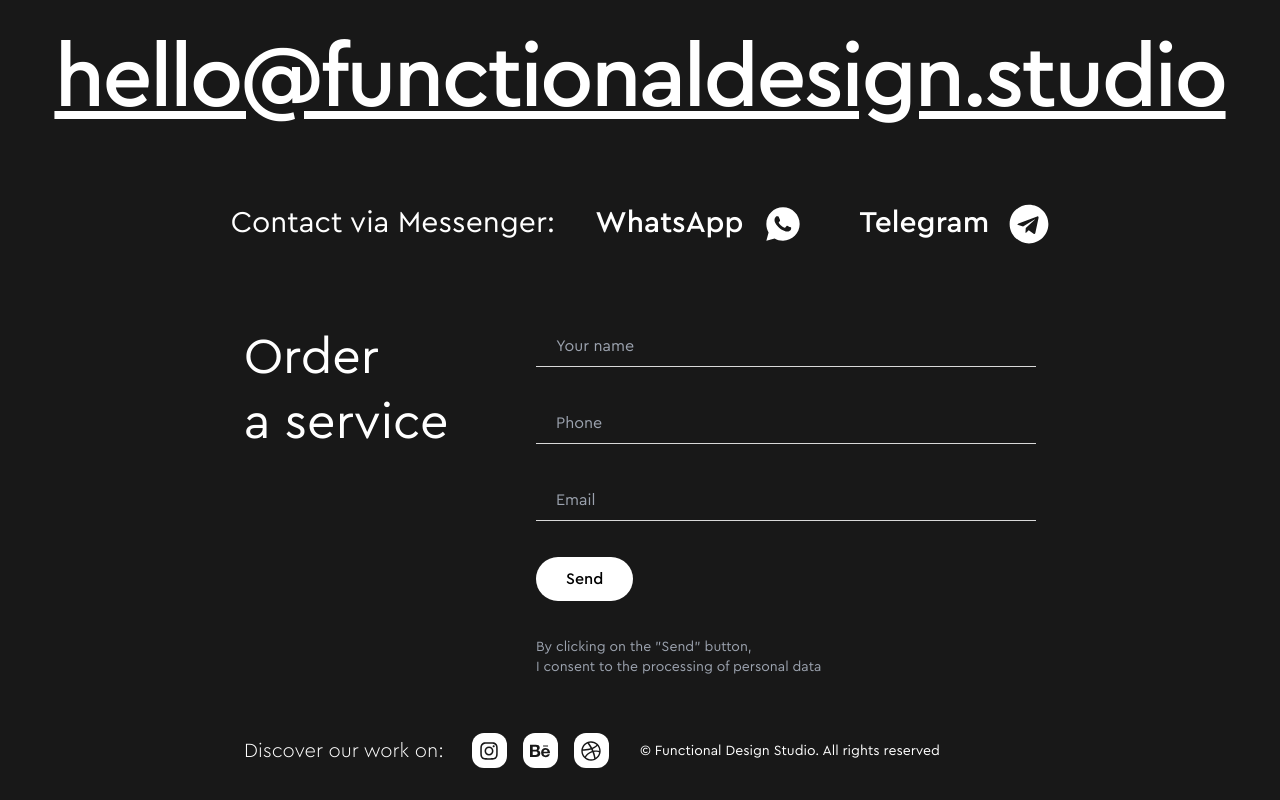
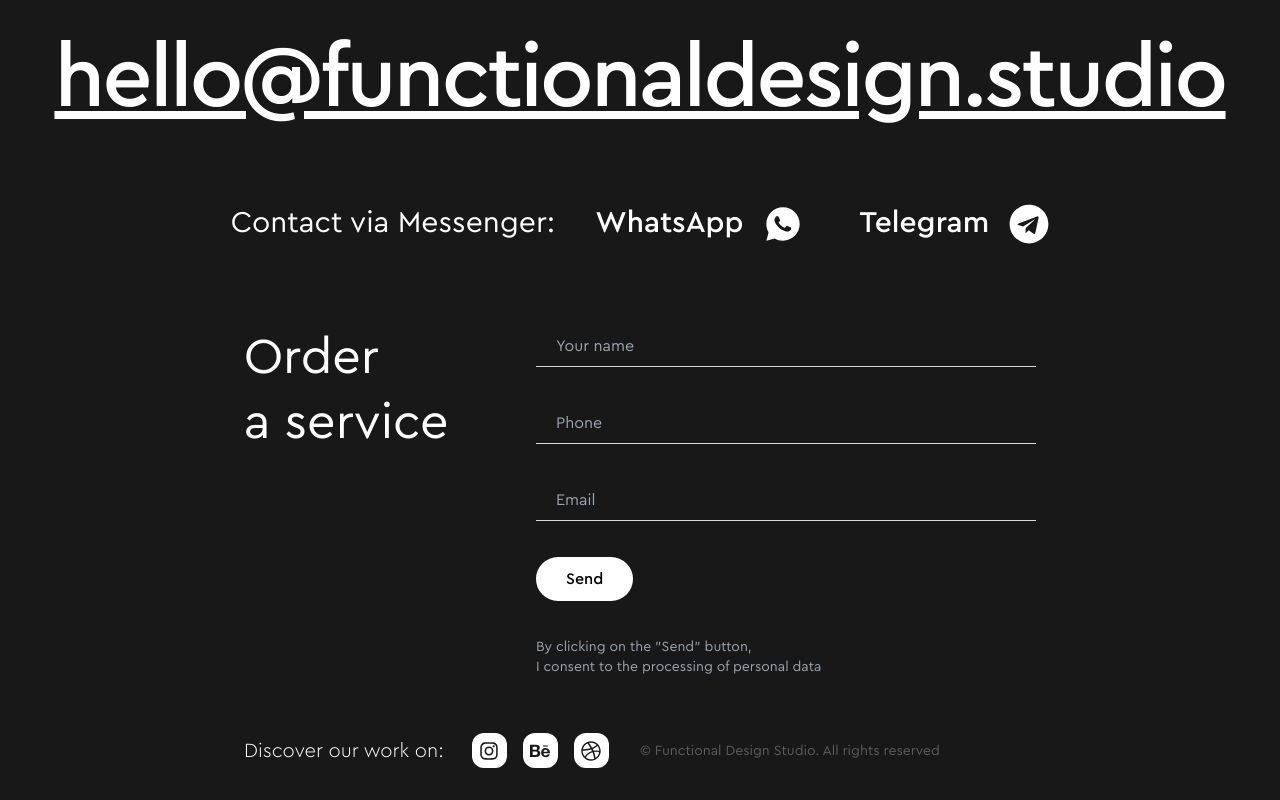
Before and after one commit to VladimirMedv/function, a Next.js app: page / in a window 1280 px wide. Shown: the part 5137-5937 px from the top of the page. Built offline with nearby package versions, Linux system fonts and the light colour scheme; no server answers.

Commit message:
cop fix color

```diff
--- a/app/components/Footer/Copyright.jsx
+++ b/app/components/Footer/Copyright.jsx
@@ -2,7 +2,7 @@ import React from 'react'
 
 function Copyright() {
   return (
-    <div className='text-sm max-2lg:text-[9px]'>
+    <div className='text-sm max-2lg:text-[9px] text-gray-cop'>
       © Functional Design Studio. All rights reserved
     </div>
   )
--- a/tailwind.config.js
+++ b/tailwind.config.js
@@ -18,6 +18,7 @@ module.exports = {
         footer: '#181818', // Фон футера
         'light-gray': '#B6BAAF', // Текст в форме в футере
         'light-gray-2': '#D9D9D9', // Бордер в форме в футере
+        'gray-cop': '#5B5B5B',
       },
       fontFamily: {
         sans: ['"Cera Pro"', 'sans-serif'], // Подключаем Cera Pro
```
